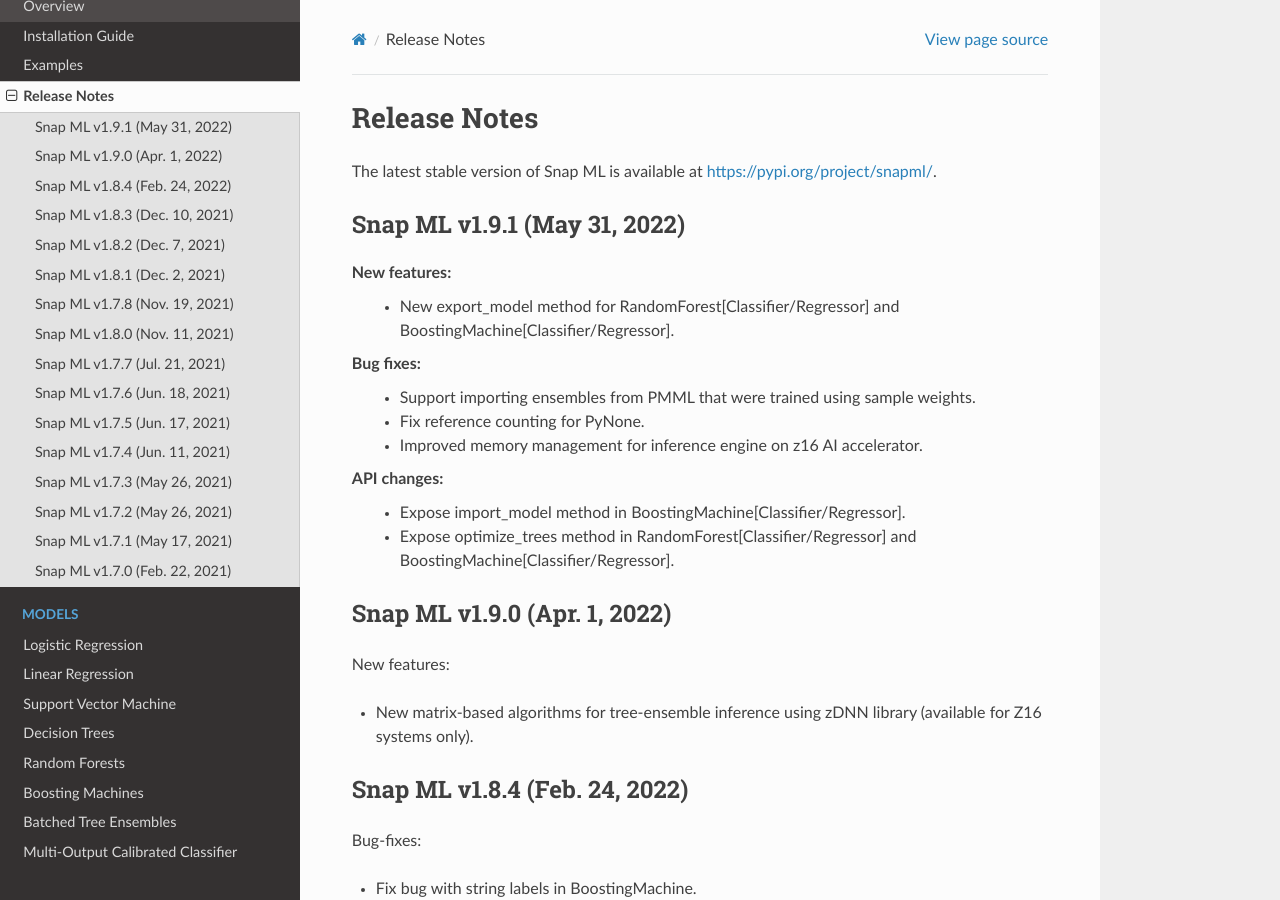
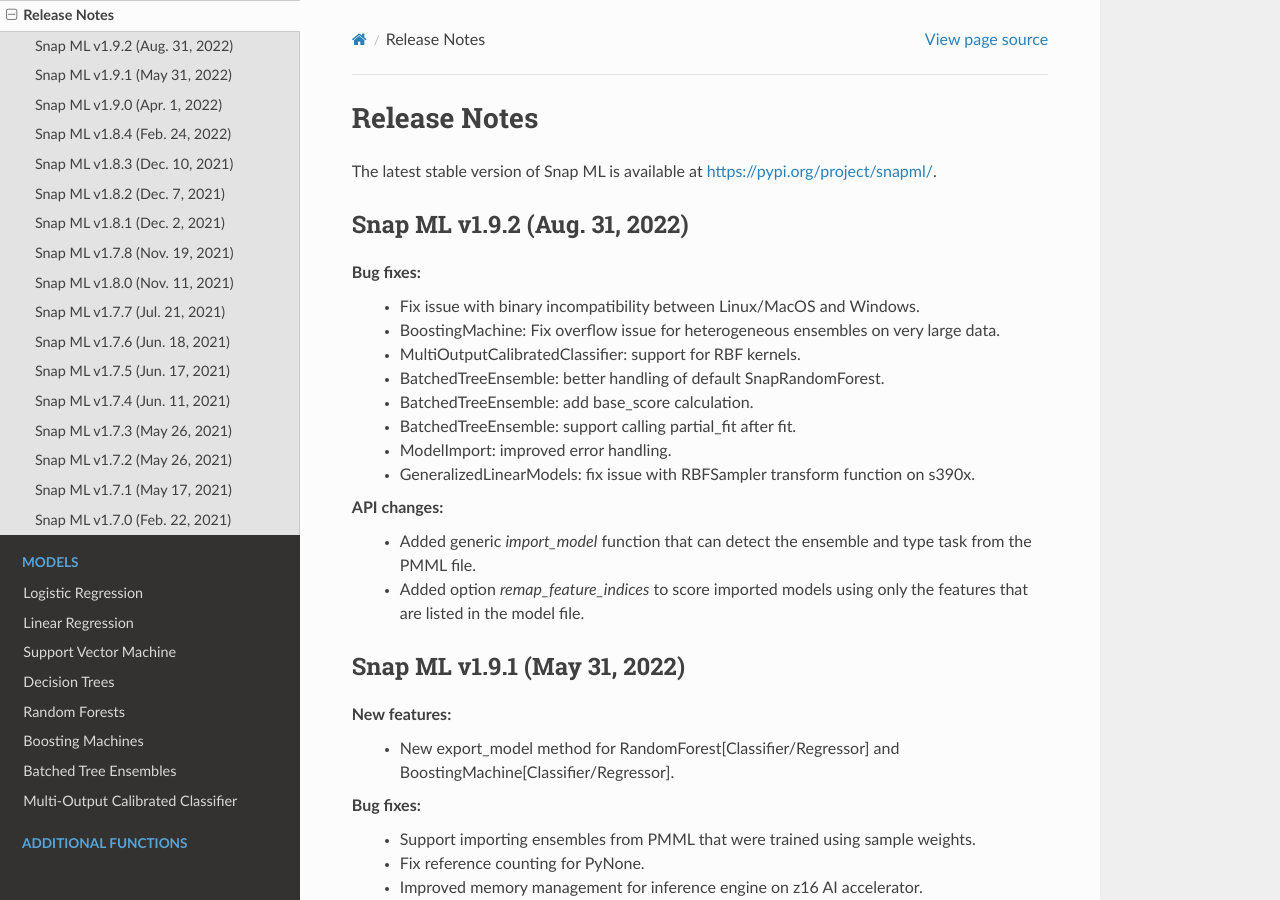
Before and after one commit to andreea-anghel/snapml-docs, a Sphinx documentation site: the page built from docs/source/release_notes.rst, in a window 1280 px wide and 900 px high. Built offline with Sphinx 7.4.7 and the Read the Docs theme 2.0.0, drawn with Linux system fonts in a browser that asks for light colours.

Commit message:
Update for v1.9.2
Signed-off-by: Thomas Parnell <tpa@zurich.ibm.com>

```diff
--- a/docs/requirements.txt
+++ b/docs/requirements.txt
@@ -1,2 +1,2 @@
 numpydoc
-snapml==1.9.1
+snapml==1.9.2
--- a/docs/source/conf.py
+++ b/docs/source/conf.py
@@ -63,7 +63,7 @@
 # The short X.Y version.
 version = '1.9'
 # The full version, including alpha/beta/rc tags.
-release = '1.9.1'
+release = '1.9.2'
 
 # The language for content autogenerated by Sphinx. Refer to documentation
 # for a list of supported languages.
--- a/docs/source/release_notes.rst
+++ b/docs/source/release_notes.rst
@@ -2,6 +2,23 @@
 ##################
 
 The latest stable version of Snap ML is available at https://pypi.org/project/snapml/.
+
+Snap ML v1.9.2 (Aug. 31, 2022)
+=================================
+
+Bug fixes:
+    - Fix issue with binary incompatibility between Linux/MacOS and Windows.
+    - BoostingMachine: Fix overflow issue for heterogeneous ensembles on very large data.
+    - MultiOutputCalibratedClassifier: support for RBF kernels.
+    - BatchedTreeEnsemble: better handling of default SnapRandomForest.
+    - BatchedTreeEnsemble: add base_score calculation.
+    - BatchedTreeEnsemble: support calling partial_fit after fit.
+    - ModelImport: improved error handling.
+    - GeneralizedLinearModels: fix issue with RBFSampler transform function on s390x.
+
+API changes:
+    - Added generic `import_model` function that can detect the ensemble and type task from the PMML file.
+    - Added option `remap_feature_indices` to score imported models using only the features that are listed in the model file.
 
 Snap ML v1.9.1 (May 31, 2022)
 =================================
```
Also changed, not shown: docs/source/index.rst (+7 -0 lines), docs/source/model_import.rst (added, +40 -0 lines).
